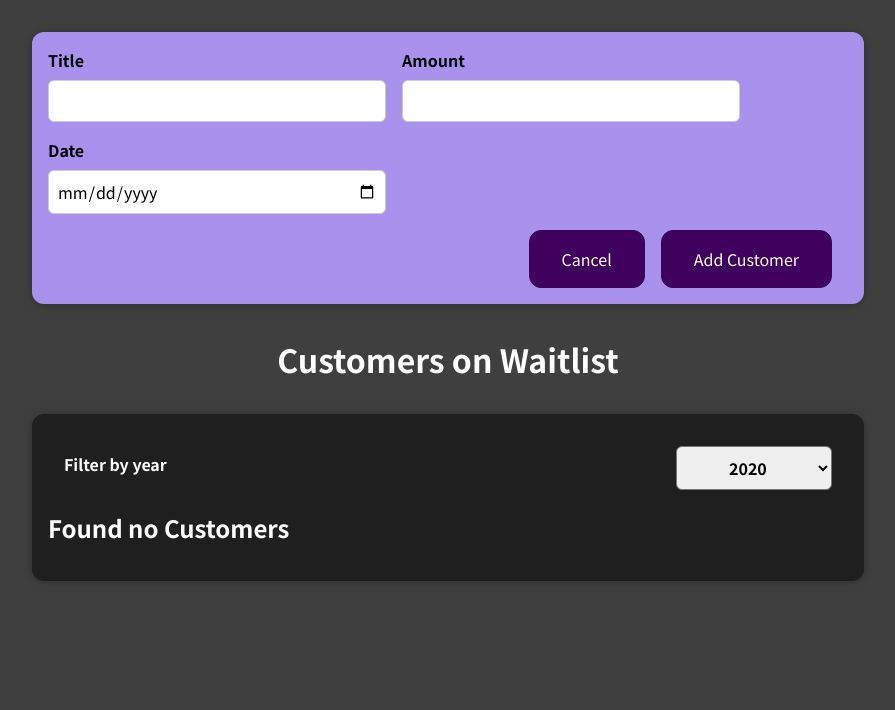
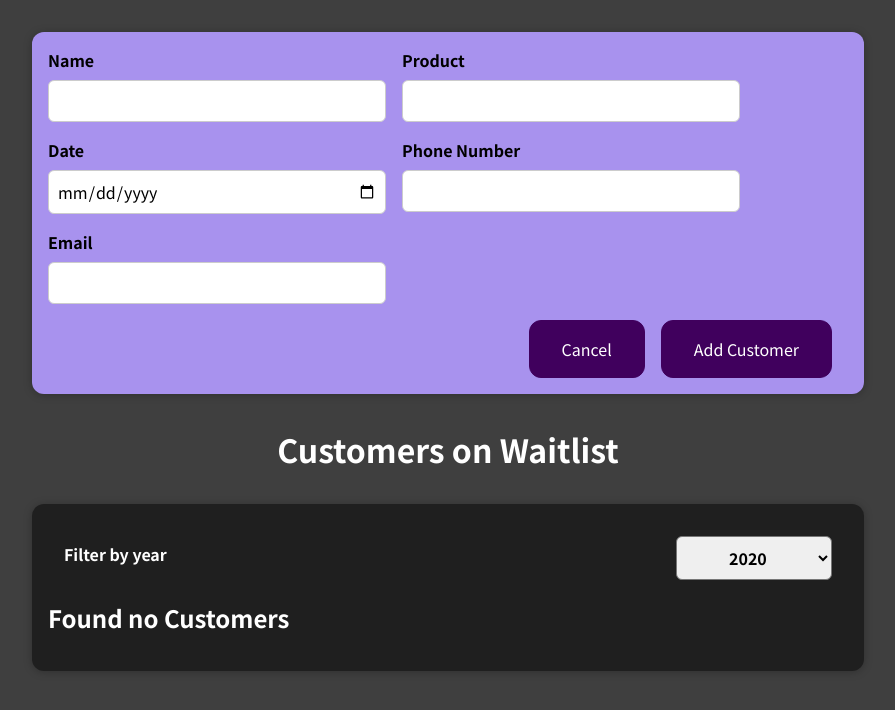
Before and after one commit to Nomad9-0/Inventory-Updater, a React (Create React App) app in the folder inventory-updater/: page / in a window 1280 px wide. Both pictures are taken after a click on the button "Add New Expense". Shown: the top 710 px of the page, without its empty margins (192-1087 px from the left). Built offline with nearby package versions, Linux system fonts and the light colour scheme.

Commit message:
added required from fields

```diff
--- a/inventory-updater/src/components/Customers/CustomerForm.js
+++ b/inventory-updater/src/components/Customers/CustomerForm.js
@@ -2,17 +2,19 @@ import React, { useState } from 'react';
 import './CustomerForm.css';
 
 const CustomerForm = (props) => {
-    const [enteredTitle, setEnteredTitle] = useState('');
-    const [enteredAmount, setEnteredAmount] = useState('');
+    const [enteredName, setEnteredName] = useState('');
+    const [enteredProduct, setEnteredProduct] = useState('');
     const [enteredDate, setEnteredDate] = useState('');
+    const [enteredPhoneNumber, setEnteredPhoneNumber] = useState('');
+    const [enteredEmail, setEnteredEmail] = useState('');
     // const [userInput, setUserInput] = useState({
     //     enteredTitle: '',
     //     enteredAmount: '',
     //     enteredDate: ''
     // });
 
-    const titleChangeHandler = (event) => {
-        setEnteredTitle(event.target.value);
+    const nameChangeHandler = (event) => {
+        setEnteredName(event.target.value);
         // setUserInput({
         //     ...userInput,
         //     enteredTitle: event.target.value
@@ -22,8 +24,8 @@ const CustomerForm = (props) => {
         // });
     };
 
-    const amountChangeHandler = (event) => {
-        setEnteredAmount(event.target.value);
+    const productChangeHandler = (event) => {
+        setEnteredProduct(event.target.value);
         // setUserInput({
         //     ...userInput,
         //     enteredAmount: event.target.value
@@ -38,38 +40,56 @@ const CustomerForm = (props) => {
         // })
     };
 
+    const phoneNumberChangeHandler = (event) => {
+        setEnteredPhoneNumber(event.target.value);
+        // setUserInput({
+        //     ...userInput,
+        //     enteredAmount: event.target.value
+        // })
+    };
+
+    const emailChangeHandler = (event) => {
+        setEnteredEmail(event.target.value);
+        // setUserInput({
+        //     ...userInput,
+        //     enteredAmount: event.target.value
+        // })
+    };
+
     const submitHandler = (event) => {
         event.preventDefault();
-        const expenseData = {
-            title: enteredTitle,
-            amount: +enteredAmount,
-            date: new Date(enteredDate)
+        const customerData = {
+            name: enteredName,
+            product: enteredProduct,
+            date: new Date(enteredDate),
+            phonenumber: enteredPhoneNumber,
+            email: enteredEmail
         };
-        props.onSaveExpenseData(expenseData);
-        setEnteredTitle('');
-        setEnteredAmount('');
+        props.onSaveCustomerData(customerData);
+        setEnteredName('');
+        setEnteredProduct('');
         setEnteredDate('');
+        setEnteredPhoneNumber('');
+        setEnteredEmail('');
     };
 
     return(
         <form onSubmit={submitHandler}>
             <div className="new-customer__controls">
                 <div className="new-customer__control">
-                    <label>Title</label>
+                    <label>Name</label>
                     <input
                         type='text'
-                        value={enteredTitle}
-                        onChange={titleChangeHandler}
+                        value={enteredName}
+                        onChange={nameChangeHandler}
                     />
                 </div>
                 <div className="new-customer__control">
-                    <label>Amount</label>
+                    <label>Product</label>
                     <input
-                        type='number'
-                        min='0.01'
-                        step='0.01'
-                        value={enteredAmount}
-                        onChange={amountChangeHandler}
+                        type='text'
+                        value={enteredProduct}
+                        onChange={productChangeHandler}
                     />
                 </div>
                 <div className="new-customer__control">
@@ -82,6 +102,22 @@ const CustomerForm = (props) => {
                         onChange={dateChangeHandler}
                     />
                 </div>
+                <div className="new-customer__control">
+                    <label>Phone Number</label>
+                    <input
+                        type='text'
+                        value={enteredPhoneNumber}
+                        onChange={phoneNumberChangeHandler}
+                    />
+                </div>
+                <div className="new-customer__control">
+                    <label>Email</label>
+                    <input
+                        type='text'
+                        value={enteredEmail}
+                        onChange={emailChangeHandler}
+                    />
+                </div>
             </div>
             <div className='new-customer__actions'>
                 <button type="button" onClick={props.onCancel}>Cancel</button>
--- a/inventory-updater/src/components/Customers/Customers.js
+++ b/inventory-updater/src/components/Customers/Customers.js
@@ -13,7 +13,8 @@ const Customers = (props) => {
     }
 
     const filteredCustomers = props.items.filter(customer => {
-    //    return customer.date.getFullYear().toString() === filteredYear;
+       //return customer.date.getFullYear().toString() === filteredYear;
+       console.log('date');
     })
 
     return(
--- a/inventory-updater/src/components/Customers/NewCustomer.js
+++ b/inventory-updater/src/components/Customers/NewCustomer.js
@@ -25,7 +25,7 @@ const NewCustomer = (props) => {
     return (
         <div className='new-customer'>
             {!isEditing && <button onClick={startEditingHandler}>Add New Expense</button>}
-            {isEditing && <CustomerForm onSaveExpenseData={saveCustomerDataHandler} onCancel={stopEditingHandler}/>}
+            {isEditing && <CustomerForm onSaveCustomerData={saveCustomerDataHandler} onCancel={stopEditingHandler}/>}
         </div>
     );
 };
```
